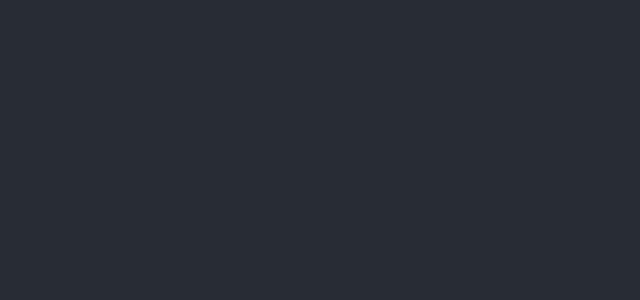
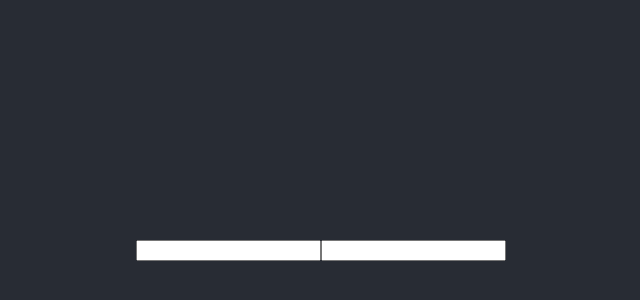
Before and after one commit to arsdeeennya/-reactHooks-, a React (Create React App) app: page / in a window 1280 px wide. Shown: the part 94-394 px from the top of the page, without its empty margins (319-959 px from the left). Built offline with nearby package versions, Linux system fonts and the light colour scheme.

Commit message:
チェンジイベント実装

```diff
--- a/src/components/Basic1.js
+++ b/src/components/Basic1.js
@@ -1,10 +1,16 @@
 import React, {useState} from "react"
 
 const Basic1 = () => {
-	const [count, setCount] = useState(0)
+	const [product, setProducts] = useState({name: "", price: ""})
 
 	return (
 		<React.Fragment>
+			<form>
+				<input type="text" value={product.name} onChange={evt => setProducts({...product, name:evt.target.value})}/>
+				<input type="text" value={product.price} onChange={evt => setProducts({...product, price:evt.target.value})}/>
+			</form>
+			<h3>{product.name}</h3>
+			<h3>{product.price}</h3>
 		</React.Fragment>
 	)
 }
```
